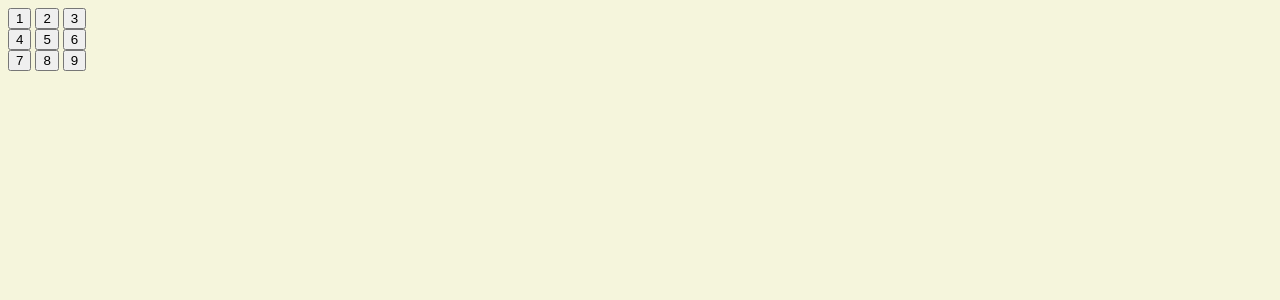
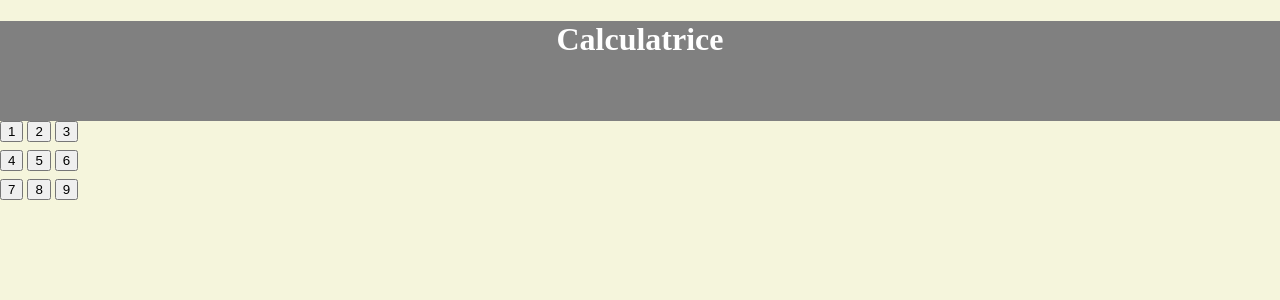
Before and after one commit to Jimmy2507/AFPA, a PHP site: page / in a window 1280 px wide. Shown: the top 300 px of the page. Run offline with PHP 8.4, Linux system fonts and the light colour scheme.

Commit message:
31/03/2021 12:20:01,36

```diff
--- a/HTML/calculatrice/index.html
+++ b/HTML/calculatrice/index.html
@@ -9,27 +9,36 @@
 </head>
 <body>
     <header>
-        <div>
-
+        <div id="header">
+            <h1>Calculatrice</h1>
         </div>
     </header>
+
+    <div class="Colonne">
             <div class="Boutons">
                 <div>
                     <button>1</button>
                     <button>2</button>
                     <button>3</button>
                 </div>
+                <div class="Colonne"></div>
+                <div class="Horizontale"></div>
                 <div>
                     <button>4</button>
                     <button>5</button>
                     <button>6</button>
                 </div>
+                <div class="Horizontale"></div>
+                <div class="Colonne"></div>
                 <div>
                     <button>7</button>
                     <button>8</button>
                     <button>9</button>
                 </div>
+                <div class="Colonne"></div>
+                <div class="Horizontale"></div>
             </div>
 
+    </div>
 </body>
 </html>
--- a/HTML/calculatrice/style.css
+++ b/HTML/calculatrice/style.css
@@ -1,6 +1,22 @@
-body{
+body,html{
     background-color:beige;
+    padding: 0;
+    margin:0;
 }
-header{
-    background-color: black;
+#header{
+    background-color: gray;
+    height: 100px;
 }
+#header h1{
+    color: white;
+    text-align: center;
+}
+
+.Horizontale{
+    flex: none;
+    height: 1vh;
+}
+.Colonne{
+    flex-direction: column;
+    flex : 5vh;
+}
```
Also changed, not shown: 2 other files. Lines whose indentation alone changed are shown as unchanged.
